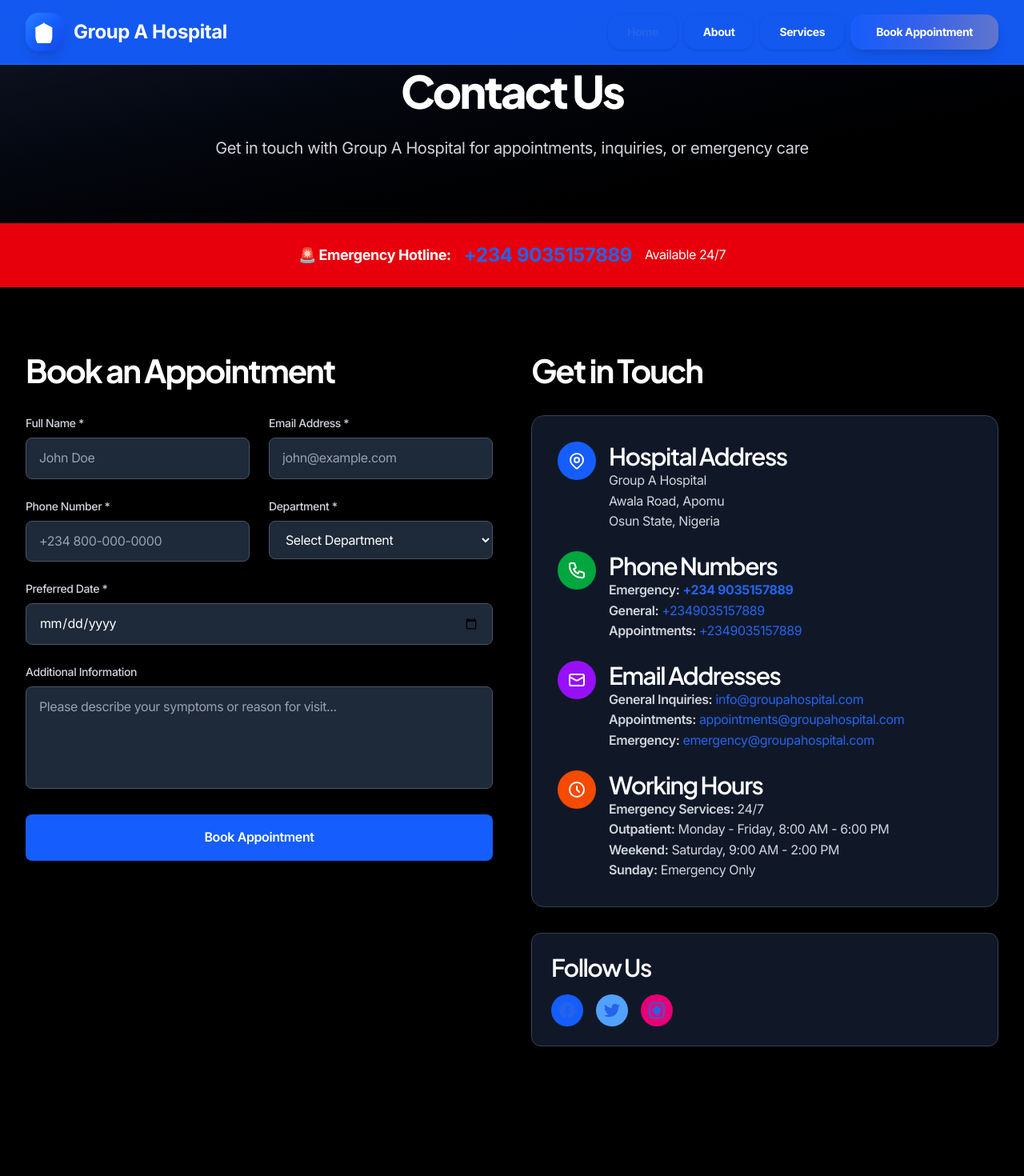
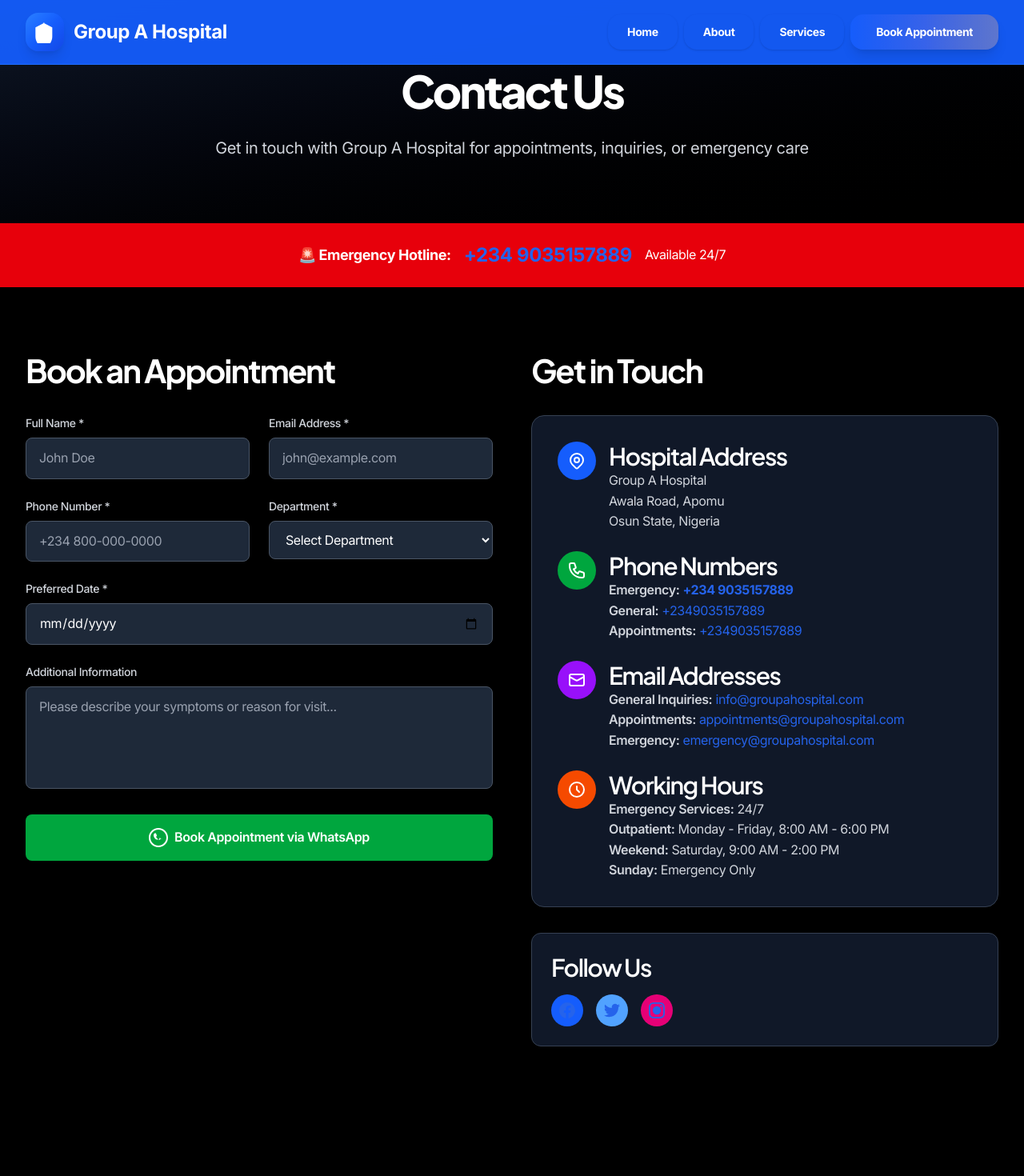
Before and after one commit to Oladele001/Group-A, a Next.js app: page /contact in a window 1280 px wide. Shown: the top 1470 px of the page at 80% size. Built offline with nearby package versions, Linux system fonts and the light colour scheme.

Commit message:
contact form was updated

```diff
--- a/src/app/page.js
+++ b/src/app/page.js
@@ -41,7 +41,7 @@ export default function Home() {
                   href="/contact"
                   className="gradient-primary text-white px-8 py-4 rounded-full font-semibold hover:shadow-xl transform hover:-translate-y-1 transition-all duration-300 font-jakarta btn-primary"
                 >
-                  Book Appointment
+                   Book Appointment
                 </Link>
                 <Link
                   href="tel:+234 9035157889"
@@ -56,18 +56,18 @@ export default function Home() {
             <div className="relative animate-fadeInRight">
               <div className="relative rounded-3xl overflow-hidden shadow-2xl card-hover">
                 <Image
-                  src="https://images.unsplash.com/photo-1576091160399-112ba8d25d1d?ixlib=rb-4.0.3&ixid=M3wxMjA3fDB8MHxwaG90by1wYWdlfHx8fGVufDB8fHx8fA%3D%3D&auto=format&fit=crop&w=1200&q=80"
+                  src="https://images.unsplash.com/photo-1576091160399-112ba8d25d1d?ixlib=rb-4.0.3&ixid=M3wxMjA3fDB8MHxwaG90by1wYWdlfHx8fGVufDB8fHx8fA%3D%3D&auto=format&fit=crop&w=1600&q=90"
                   alt="Group A Hospital Founder"
-                  width={800}
-                  height={500}
+                  width={1000}
+                  height={750}
                   className="w-full h-auto object-cover"
                   priority
                 />
                 <div className="absolute inset-0 bg-gradient-to-t from-black/30 to-transparent"></div>
                 <div className="absolute bottom-6 left-6 right-6 text-white text-center">
-                  <div className="bg-blue-600/90 backdrop-blur-sm px-6 py-3 rounded-xl">
-                    <p className="text-lg font-semibold">Dr. SODIQ O</p>
-                    <p className="text-sm opacity-90">Founder & Medical Director</p>
+                  <div className="bg-blue-600/90 backdrop-blur-sm px-8 py-4 rounded-xl">
+                    <p className="text-xl font-bold">Dr. SODIQ O</p>
+                    <p className="text-base opacity-90">Founder & Medical Director</p>
                   </div>
                 </div>
               </div>
--- a/src/components/ContactForm.js
+++ b/src/components/ContactForm.js
@@ -24,8 +24,20 @@ export default function ContactForm() {
 
   const handleSubmit = (e) => {
     e.preventDefault();
-    // Here you would normally send the data to your backend
-    console.log('Form submitted:', formData);
+
+    // Create WhatsApp message with all form data
+    const whatsappMessage = `*New Appointment Request - Group A Hospital*%0A%0A*Patient Information:*%0A📝 Name: ${formData.name}%0A📞 Phone: ${formData.phone}%0A📧 Email: ${formData.email}%0A🏥 Department: ${formData.department}%0A📅 Preferred Date: ${formData.date}%0A💬 Message: ${formData.message || 'No additional message'}%0A%0A*Please contact me to confirm my appointment.*%0A%0AThank you!`;
+
+    // WhatsApp phone number (replace with your actual WhatsApp number)
+    const whatsappNumber = '+2349035157889';
+
+    // Create WhatsApp URL
+    const whatsappUrl = `https://wa.me/${whatsappNumber.replace('+', '')}?text=${encodeURIComponent(whatsappMessage)}`;
+
+    // Open WhatsApp in new tab
+    window.open(whatsappUrl, '_blank');
+
+    // Show success message
     setIsSubmitted(true);
 
     // Reset form after 3 seconds
@@ -89,8 +101,8 @@ export default function ContactForm() {
                   <svg className="w-16 h-16 text-green-400 mx-auto mb-4" fill="none" stroke="currentColor" viewBox="0 0 24 24">
                     <path strokeLinecap="round" strokeLinejoin="round" strokeWidth={2} d="M9 12l2 2 4-4m6 2a9 9 0 11-18 0 9 9 0 0118 0z" />
                   </svg>
-                  <h3 className="text-xl font-semibold text-green-300 mb-2">Appointment Request Received!</h3>
-                  <p className="text-green-400">We'll contact you within 24 hours to confirm your appointment.</p>
+                  <h3 className="text-xl font-semibold text-green-300 mb-2">Opening WhatsApp...</h3>
+                  <p className="text-green-400">Your appointment details have been sent to Group A Hospital via WhatsApp!</p>
                 </div>
               ) : (
                 <form onSubmit={handleSubmit} className="space-y-6">
@@ -203,9 +215,13 @@ export default function ContactForm() {
 
                   <button
                     type="submit"
-                    className="w-full bg-blue-600 text-white py-4 rounded-lg font-semibold hover:bg-blue-700 transition-colors shadow-lg hover:shadow-xl transform hover:-translate-y-1 transition-all duration-200"
+                    className="w-full bg-green-600 text-white py-4 rounded-lg font-semibold hover:bg-green-700 transition-colors shadow-lg hover:shadow-xl transform hover:-translate-y-1 transition-all duration-200 flex items-center justify-center space-x-2"
                   >
-                    Book Appointment
+                    <svg className="w-6 h-6" fill="currentColor" viewBox="0 0 24 24">
+                      <path d="M17.472 14.382c-.297-.149-1.758-.867-2.03-.967-.273-.099-.471-.149-.67.149-.197.297-.767.966-.94 1.164-.173.199-.347.223-.644.074-.297-.149-1.255-.462-2.39-1.475-.883-.788-1.48-1.761-1.653-2.059-.173-.297-.018-.458.13-.606.134-.133.297-.347.446-.521.151-.172.2-.296.3-.495.099-.198.05-.372-.025-.521-.075-.148-.669-1.611-.916-2.206-.242-.579-.487-.501-.669-.51l-.57-.01c-.198 0-.52.074-.792.372s-1.04 1.016-1.04 2.479 1.065 2.876 1.065 2.876c1.396 2.391 2.874 2.392 3.52 2.391.647 0 1.906-.447 2.374-.874.467-.427.603-.966.603-1.164 0-.198-.075-.447-.225-.596z"/>
+                      <path d="M12 0C5.373 0 0 5.373 0 12s5.373 12 12 12 12-5.373 12-12S18.627 0 12 0zm0 22c-5.523 0-10-4.477-10-10S6.477 2 12 2s10 4.477 10 10-4.477 10-10 10z"/>
+                    </svg>
+                    <span>Book Appointment via WhatsApp</span>
                   </button>
                 </form>
               )}
--- a/src/components/Footer.js
+++ b/src/components/Footer.js
@@ -23,7 +23,7 @@ export default function Footer() {
                 <svg className="w-5 h-5 mr-2 text-blue-400" fill="currentColor" viewBox="0 0 20 20">
                   <path d="M2 3a1 1 0 011-1h2.153a1 1 0 01.986.836l.74 4.435a1 1 0 01-.54 1.06l-1.548.773a11.037 11.037 0 006.105 6.105l.774-1.548a1 1 0 011.059-.54l4.435.74a1 1 0 01.836.986V17a1 1 0 01-1 1h-2C7.82 18 2 12.18 2 5V3z" />
                 </svg>
-                +234 800-000-0000
+                +234 9035157889
               </p>
               <p className="flex items-center">
                 <svg className="w-5 h-5 mr-2 text-blue-400" fill="currentColor" viewBox="0 0 20 20">
--- a/src/components/Header.js
+++ b/src/components/Header.js
@@ -42,7 +42,7 @@ export default function Header() {
               href="/"
               className="relative px-6 py-3 rounded-2xl text-sm font-bold transition-all duration-300 hover:bg-blue-700 hover:text-white hover:scale-105 font-jakarta text-white group shadow-sm hover:shadow-md"
             >
-              <span className="relative z-10">Home</span>
+              <span className="relative z-10 text-white">Home</span>
               <div className="absolute inset-0 bg-gradient-to-r from-blue-500/0 to-blue-600/0 rounded-2xl transition-all duration-300 group-hover:from-blue-500/20 group-hover:to-blue-600/20"></div>
             </Link>
             <Link
```
